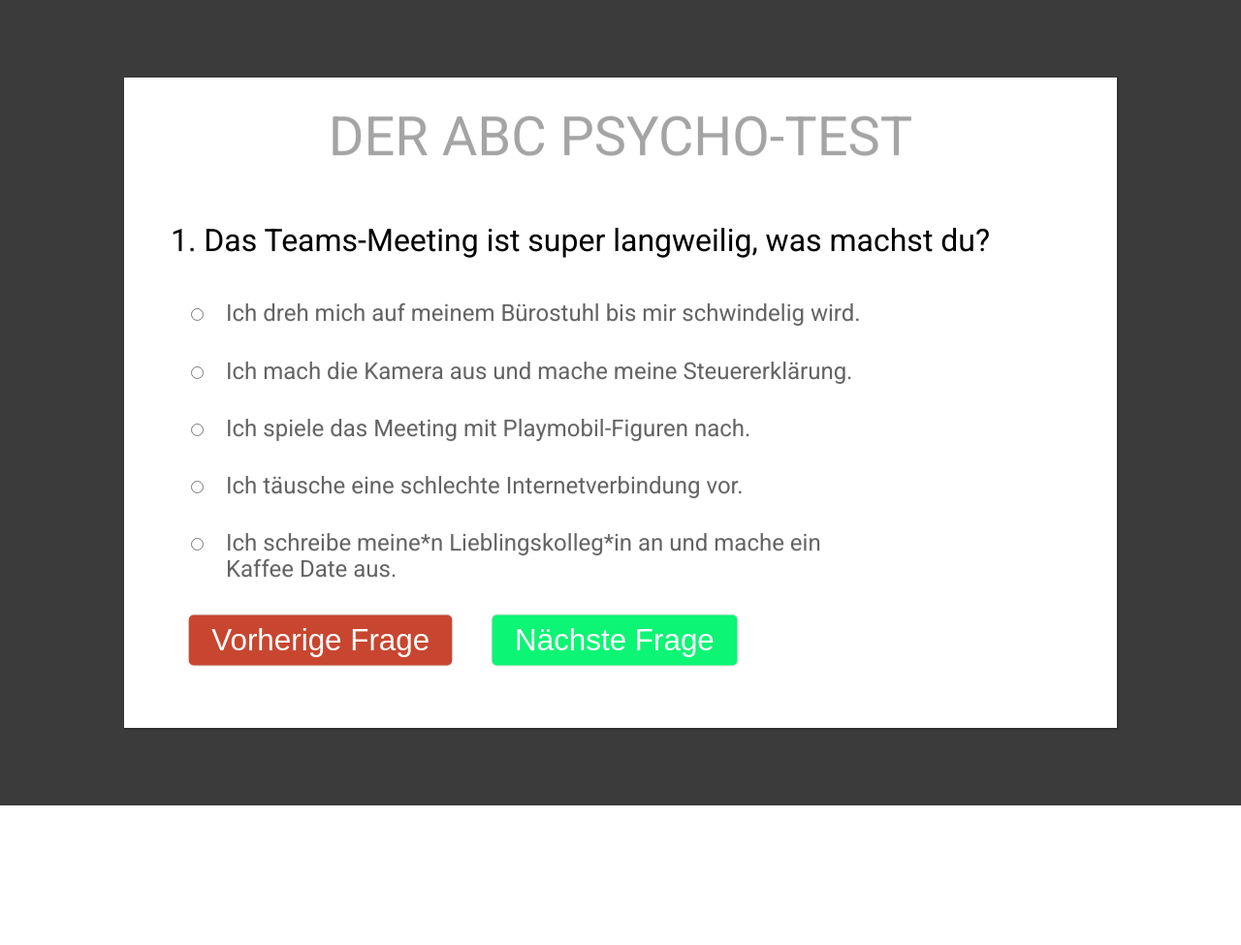
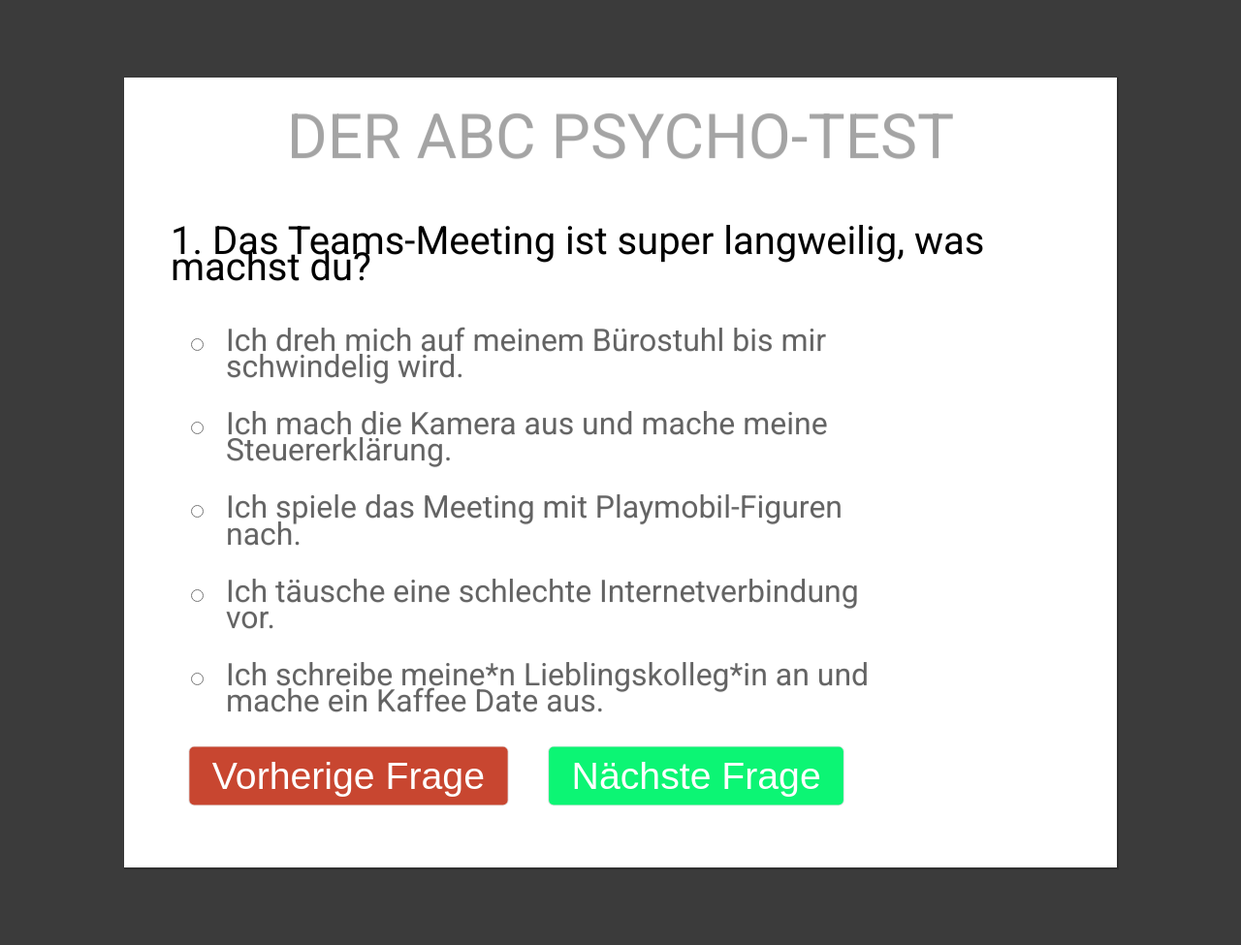
Before and after one commit to rfuehrer/abc_personality_quiz, a PHP site: page / in a window 1280 px wide. Shown: the whole page at 97% size. Before the commit the page ends 831 px from the top, so only its background shows below. Run offline with PHP 8.4, Linux system fonts and the light colour scheme.

Commit message:
Fix font size

```diff
--- a/main.css
+++ b/main.css
@@ -31,14 +31,13 @@ body {
   margin-bottom: 3rem;
   color: #00000050;
   font-weight: 400;
-  font-size: 3.5rem;
+  font-size: 4rem;
   text-align: center;
   text-transform: uppercase;
 }
 .question {
   margin: 2rem 0;
-  font-size: 1.5rem;
-  font-size: 2rem;
+  font-size: 2.5rem;
 }
 .option {
   padding: 1rem;
@@ -46,7 +45,7 @@ body {
   background: rgba(255, 255, 255, 0.1);
   width: 80%;
   border-radius: 5px;
-  font-size: 1.5rem;
+  font-size: 2rem;
   transition: all 0.3s;
 }
 .option:hover {
@@ -65,7 +64,7 @@ button {
   box-shadow: 0 0 0 1px rgba(0, 0, 0, 0.1);
   border-radius: 5px;
   font-weight: 300;
-  font-size: 2rem;
+  font-size: 2.5rem;
   color: white;
   outline: none;
   transform: scale(0.98);
```
